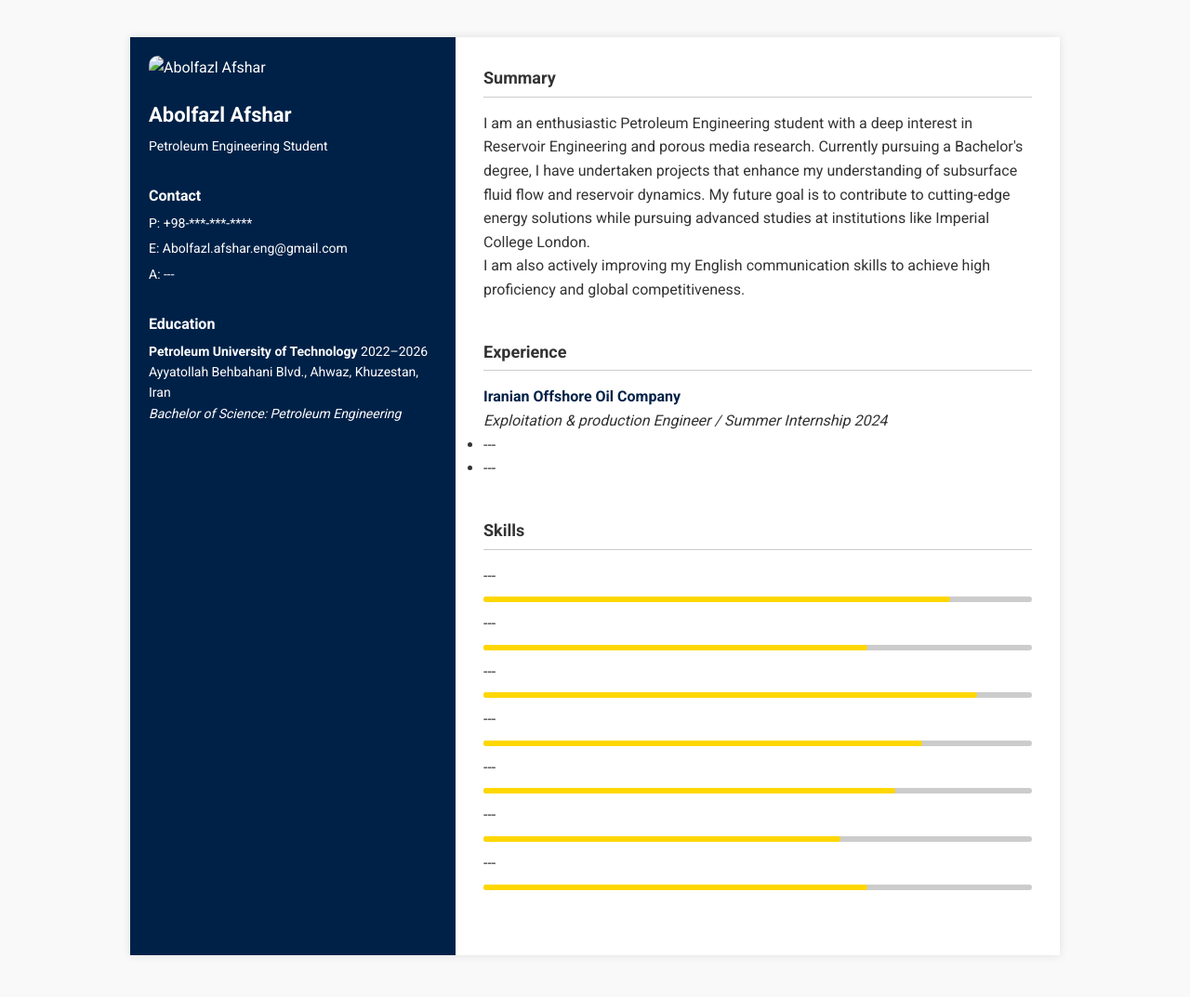
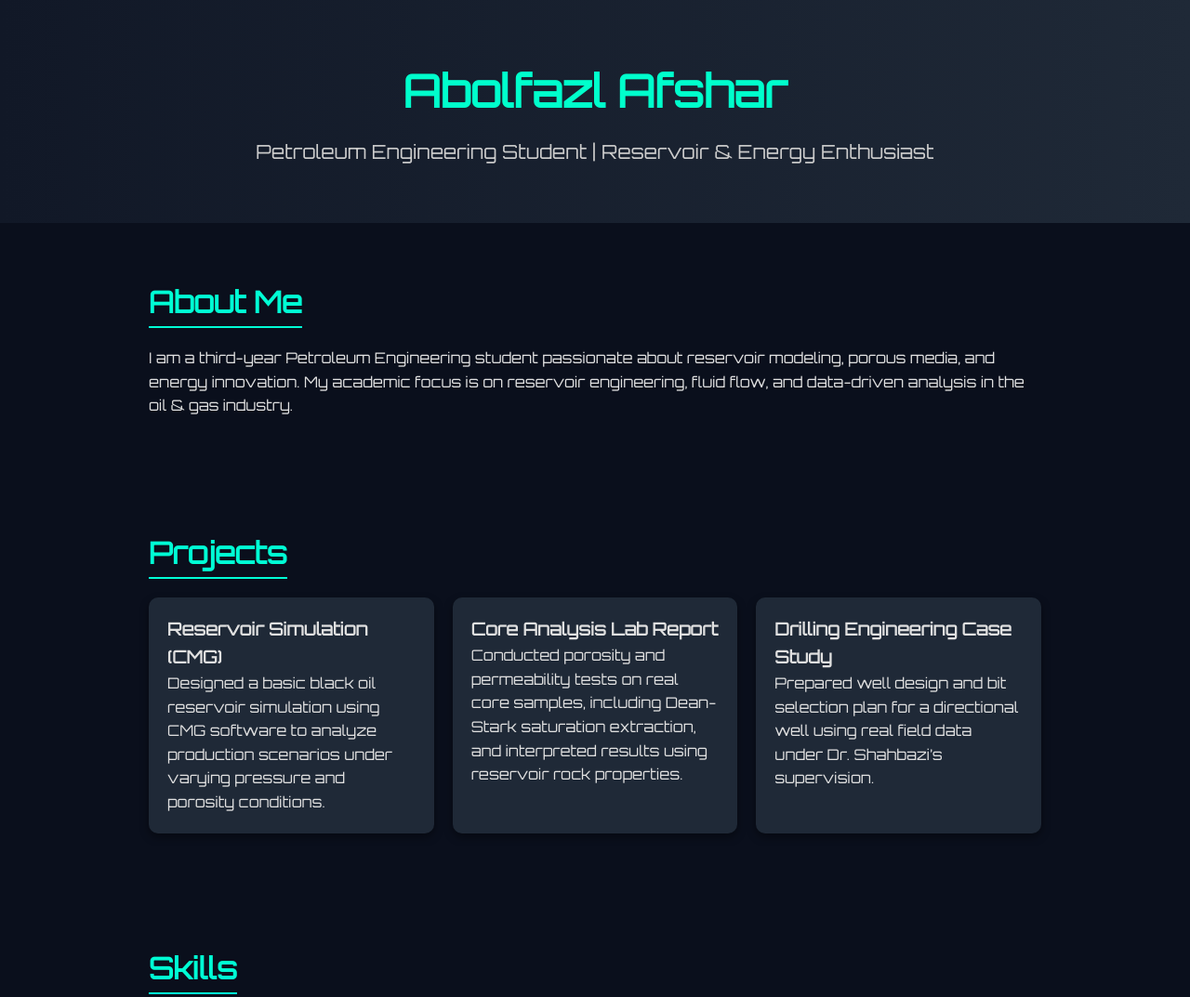
Before and after one commit to aabolfazlafshar/abolfazl, a plain HTML site: page index.html in a window 1280 px wide. Shown: the top 1073 px of the page at 93% size. Drawn offline with Linux system fonts and the light colour scheme.

Commit message:
index.html

```diff
--- a/index.html
+++ b/index.html
@@ -2,136 +2,154 @@
 <html lang="en">
 <head>
   <meta charset="UTF-8" />
-  <meta name="viewport" content="width=device-width, initial-scale=1.0" />
-  <title>Abolfazl Afshar | Petroleum Engineering</title>
-  <link href="https://fonts.googleapis.com/css2?family=Roboto:wght@400;700&display=swap" rel="stylesheet">
+  <meta name="viewport" content="width=device-width, initial-scale=1.0"/>
+  <title>Abolfazl Afshar | Petroleum Engineer</title>
+  <link href="https://fonts.googleapis.com/css2?family=Orbitron&display=swap" rel="stylesheet">
   <style>
     * {
       margin: 0;
       padding: 0;
+      font-family: 'Orbitron', sans-serif;
       box-sizing: border-box;
-      font-family: 'Roboto', sans-serif;
     }
+
     body {
-      background-color: #f9f9f9;
-      color: #333;
+      background-color: #0a0f1c;
+      color: #e0e0e0;
       line-height: 1.6;
     }
-    .container {
+
+    header {
+      background: linear-gradient(to right, #111827, #1f2937);
+      padding: 60px 20px;
+      text-align: center;
+    }
+
+    header h1 {
+      font-size: 3em;
+      color: #00ffcc;
+    }
+
+    header p {
+      font-size: 1.3em;
+      color: #cccccc;
+      margin-top: 10px;
+    }
+
+    section {
+      padding: 60px 20px;
       max-width: 1000px;
-      margin: 40px auto;
-      background: white;
-      box-shadow: 0 0 10px rgba(0,0,0,0.1);
-      display: flex;
-      flex-direction: row;
+      margin: auto;
     }
-    .left {
-      width: 35%;
-      background: #002147;
-      color: white;
+
+    h2 {
+      font-size: 2em;
+      margin-bottom: 20px;
+      color: #00ffd5;
+      border-bottom: 2px solid #00ffd5;
+      display: inline-block;
+    }
+
+    .projects, .skills {
+      display: grid;
+      grid-template-columns: repeat(auto-fit, minmax(280px, 1fr));
+      gap: 20px;
+    }
+
+    .card {
+      background-color: #1f2937;
       padding: 20px;
+      border-radius: 10px;
+      box-shadow: 0 4px 10px rgba(0,0,0,0.4);
+      transition: transform 0.3s ease;
     }
-    .left img {
-      width: 100%;
-      border-radius: 10px;
+
+    .card:hover {
+      transform: translateY(-5px);
     }
-    .left h1 {
-      margin-top: 20px;
-      font-size: 22px;
+
+    footer {
+      background-color: #111827;
+      color: #888;
+      padding: 30px 20px;
+      text-align: center;
+      font-size: 0.9em;
     }
-    .left p {
-      font-size: 14px;
-      margin: 5px 0 20px;
+
+    a {
+      color: #00ffd5;
+      text-decoration: none;
     }
-    .left h3 {
-      font-size: 16px;
-      margin-top: 30px;
-    }
-    .left ul {
-      list-style: none;
-      font-size: 14px;
-    }
-    .left ul li {
-      margin: 5px 0;
-    }
-    .right {
-      width: 65%;
-      padding: 30px;
-    }
-    .section {
-      margin-bottom: 40px;
-    }
-    .section h2 {
-      font-size: 18px;
-      border-bottom: 1px solid #ccc;
-      padding-bottom: 5px;
-      margin-bottom: 15px;
-    }
-    .experience h3, .education h3 {
-      font-size: 16px;
-      color: #002147;
-    }
-    .skills div {
-      margin: 10px 0;
-    }
-    .bar {
-      height: 6px;
-      background: #ccc;
-      border-radius: 5px;
-      position: relative;
-      margin-top: 5px;
-    }
-    .bar span {
-      position: absolute;
-      height: 100%;
-      background: #FFD700;
-      border-radius: 5px;
+
+    a:hover {
+      text-decoration: underline;
     }
   </style>
 </head>
 <body>
-  <div class="container">
-    <div class="left">
-      <img src="Black Minimalist Structural Engineer Resume.png" alt="Abolfazl Afshar">
-      <h1>Abolfazl Afshar</h1>
-      <p>Petroleum Engineering Student</p>
-      <h3>Contact</h3>
-      <ul>
-        <li>P: +98-***-***-****</li>
-        <li>E: Abolfazl.afshar.eng@gmail.com</li>
-        <li>A: ---</li>
-      </ul>
-      <h3>Education</h3>
-      <p><strong>Petroleum University of Technology</strong> 2022–2026<br>
-      Ayyatollah Behbahani Blvd., Ahwaz, Khuzestan, Iran<br>
-      <em>Bachelor of Science: Petroleum Engineering</em></p>
+
+<header>
+  <h1>Abolfazl Afshar</h1>
+  <p>Petroleum Engineering Student | Reservoir & Energy Enthusiast</p>
+</header>
+
+<section>
+  <h2>About Me</h2>
+  <p>
+    I am a third-year Petroleum Engineering student passionate about reservoir modeling,
+    porous media, and energy innovation. My academic focus is on reservoir engineering,
+    fluid flow, and data-driven analysis in the oil & gas industry.
+  </p>
+</section>
+
+<section>
+  <h2>Projects</h2>
+  <div class="projects">
+    <div class="card">
+      <h3>Reservoir Simulation (CMG)</h3>
+      <p>Designed a basic black oil reservoir simulation using CMG software to analyze production scenarios under varying pressure and porosity conditions.</p>
     </div>
-    <div class="right">
-      <div class="section summary">
-        <h2>Summary</h2>
-        <p>I am an enthusiastic Petroleum Engineering student with a deep interest in Reservoir Engineering and porous media research. Currently pursuing a Bachelor's degree, I have undertaken projects that enhance my understanding of subsurface fluid flow and reservoir dynamics. My future goal is to contribute to cutting-edge energy solutions while pursuing advanced studies at institutions like Imperial College London.</p>
-        <p>I am also actively improving my English communication skills to achieve high proficiency and global competitiveness.</p>
-      </div>
-      <div class="section experience">
-        <h2>Experience</h2>
-        <h3>Iranian Offshore Oil Company</h3>
-        <p><em>Exploitation & production Engineer / Summer Internship 2024</em></p>
-        <ul>
-          <li>---</li>
-          <li>---</li>
-        </ul>
-      </div>
-      <div class="section skills">
-        <h2>Skills</h2>
-        <div>--- <div class="bar"><span style="width: 85%;"></span></div></div>
-        <div>--- <div class="bar"><span style="width: 70%;"></span></div></div>
-        <div>--- <div class="bar"><span style="width: 90%;"></span></div></div>
-        <div>--- <div class="bar"><span style="width: 80%;"></span></div></div>
-        <div>--- <div class="bar"><span style="width: 75%;"></span></div></div>
-        <div>--- <div class="bar"><span style="width: 65%;"></span></div></div>
-        <div>--- <div class="bar"><span style="width: 70%;"></span></div></div>
-      </div>
+    <div class="card">
+      <h3>Core Analysis Lab Report</h3>
+      <p>Conducted porosity and permeability tests on real core samples, including Dean-Stark saturation extraction, and interpreted results using reservoir rock properties.</p>
+    </div>
+    <div class="card">
+      <h3>Drilling Engineering Case Study</h3>
+      <p>Prepared well design and bit selection plan for a directional well using real field data under Dr. Shahbazi’s supervision.</p>
     </div>
   </div>
+</section>
+
+<section>
+  <h2>Skills</h2>
+  <div class="skills">
+    <div class="card">
+      <h3>Reservoir Engineering</h3>
+      <p>Material balance, decline curve analysis, PVT analysis</p>
+    </div>
+    <div class="card">
+      <h3>Software</h3>
+      <p>CMG, ECLIPSE, MATLAB, Excel VBA, Python (basic)</p>
+    </div>
+    <div class="card">
+      <h3>Soft Skills</h3>
+      <p>Scientific writing, teamwork, research, presentation</p>
+    </div>
+  </div>
+</section>
+
+<section>
+  <h2>Contact</h2>
+  <p>
+    📧 Email: <a href="mailto:abolfazl.engineer@gmail.com">abolfazl.engineer@gmail.com</a><br/>
+    💼 GitHub: <a href="https://github.com/abolfazlafshar" target="_blank">abolfazlafshar</a><br/>
+    🌐 LinkedIn: <a href="https://linkedin.com/in/abolfazl-afshar" target="_blank">abolfazl-afshar</a>
+  </p>
+</section>
+
+<footer>
+  &copy; 2025 Abolfazl Afshar. All rights reserved.
+</footer>
+
 </body>
 </html>
```
